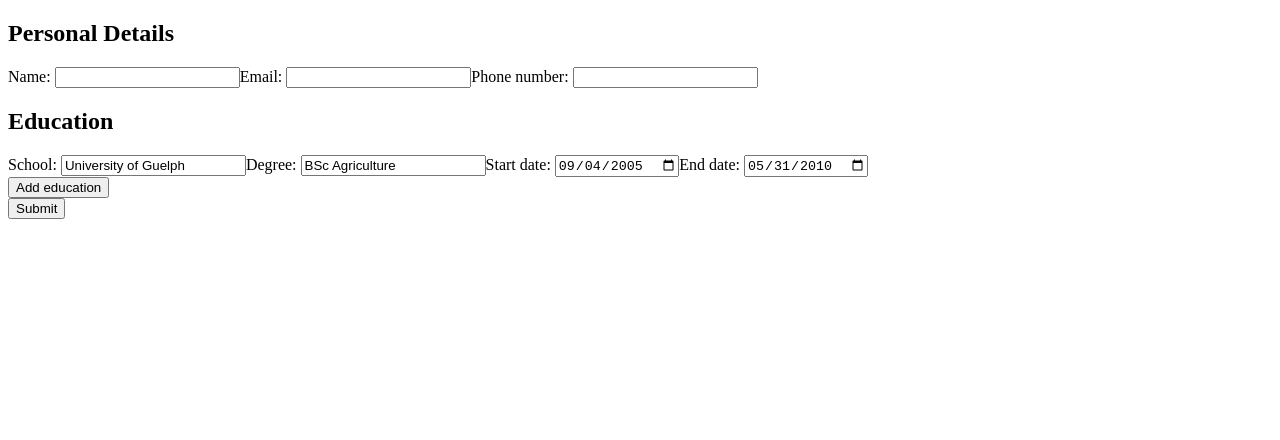
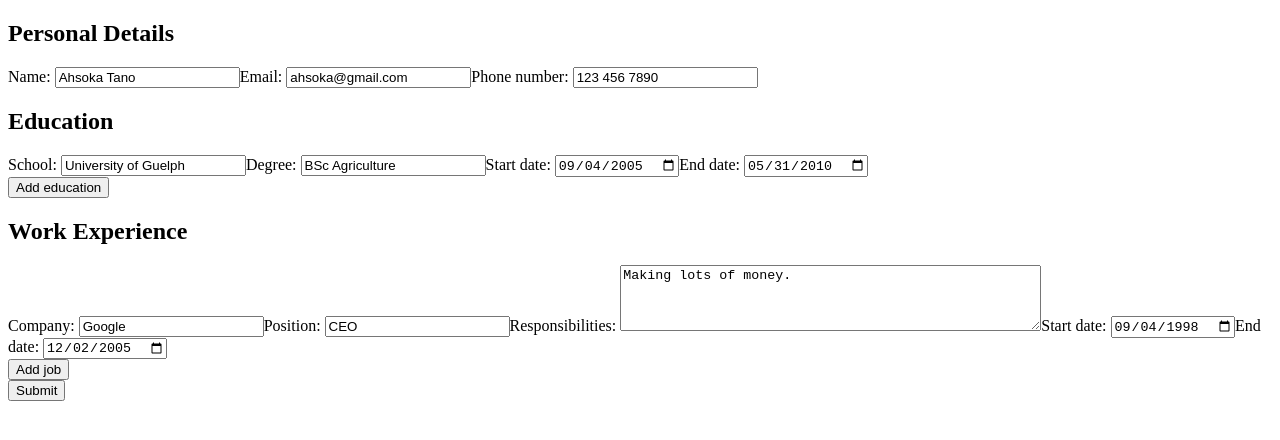
Before and after one commit to jooo-lee/cv-papa, a React (Vite) app: page / in a window 1280 px wide. Shown: the top 440 px of the page. Built offline with nearby package versions, Linux system fonts and the light colour scheme.

Commit message:
Create work experience input section

```diff
--- a/src/App.jsx
+++ b/src/App.jsx
@@ -5,9 +5,9 @@ import Preview from './components/Preview';
 
 function App() {
   const [personalInfo, setPersonalInfo] = useState({
-    name: '',
-    email: '',
-    phone: '',
+    name: 'Ahsoka Tano',
+    email: 'ahsoka@gmail.com',
+    phone: '123 456 7890',
   });
   const [educations, setEducations] = useState([
     {
@@ -16,6 +16,16 @@ function App() {
       degree: 'BSc Agriculture',
       start: '2005-09-04',
       end: '2010-05-31',
+    },
+  ]);
+  const [jobs, setJobs] = useState([
+    {
+      id: uuidv4(),
+      company: 'Google',
+      position: 'CEO',
+      responsibilities: 'Making lots of money.',
+      start: '1998-09-04',
+      end: '2005-12-02',
     },
   ]);
   const [submitted, setSubmitted] = useState(false);
@@ -27,6 +37,8 @@ function App() {
         setPersonalInfo={setPersonalInfo}
         educations={educations}
         setEducations={setEducations}
+        jobs={jobs}
+        setJobs={setJobs}
         setSubmitted={setSubmitted}
       />
     );
@@ -35,6 +47,7 @@ function App() {
       <Preview
         personalInfo={personalInfo}
         educations={educations}
+        jobs={jobs}
         setSubmitted={setSubmitted}
       />
     );
--- a/src/components/Form.jsx
+++ b/src/components/Form.jsx
@@ -3,12 +3,15 @@ import { v4 as uuidv4 } from 'uuid';
 import Section from './Section';
 import PersonalInput from './PersonalInput';
 import EducationInput from './EducationInput';
+import JobInput from './JobInput';
 
 function Form({
   personalInfo,
   setPersonalInfo,
   educations,
   setEducations,
+  jobs,
+  setJobs,
   setSubmitted,
 }) {
   function updateEducation(educationId, property, value) {
@@ -18,6 +21,18 @@ function Form({
           return { ...education, [property]: value };
         } else {
           return education;
+        }
+      })
+    );
+  }
+
+  function updateJob(jobId, property, value) {
+    setJobs(
+      jobs.map((job) => {
+        if (job.id === jobId) {
+          return { ...job, [property]: value };
+        } else {
+          return job;
         }
       })
     );
@@ -56,6 +71,28 @@ function Form({
           Add education
         </button>
       </Section>
+      <Section name={'Work Experience'}>
+        {jobs.map((job) => (
+          <JobInput key={job.id} job={job} updateJob={updateJob} />
+        ))}
+        <button
+          type="button"
+          onClick={() => {
+            setJobs([
+              ...jobs,
+              {
+                id: uuidv4(),
+                company: '',
+                position: '',
+                responsibilities: '',
+                start: '',
+                end: '',
+              },
+            ]);
+          }}>
+          Add job
+        </button>
+      </Section>
       <button
         type="submit"
         onClick={(e) => {
--- /dev/null
+++ b/src/components/JobInput.jsx
@@ -0,0 +1,67 @@
+import Input from './Input';
+import TextArea from './TextArea';
+
+function JobInput({ job, updateJob }) {
+  function handleCompany(jobId, e) {
+    updateJob(jobId, 'company', e.target.value);
+  }
+
+  function handlePosition(jobId, e) {
+    updateJob(jobId, 'position', e.target.value);
+  }
+
+  function handleResponsibilities(jobId, e) {
+    updateJob(jobId, 'responsibilities', e.target.value);
+  }
+
+  function handleStartDate(jobId, e) {
+    updateJob(jobId, 'start', e.target.value);
+  }
+
+  function handleEndDate(jobId, e) {
+    updateJob(jobId, 'end', e.target.value);
+  }
+
+  return (
+    <div>
+      <Input
+        label={'Company:'}
+        id={'company' + job.id}
+        type={'text'}
+        value={job.company}
+        onChange={(e) => handleCompany(job.id, e)}
+      />
+      <Input
+        label={'Position:'}
+        id={'position' + job.id}
+        type={'text'}
+        value={job.position}
+        onChange={(e) => handlePosition(job.id, e)}
+      />
+      <TextArea
+        label={'Responsibilities:'}
+        id={'responsibilities' + job.id}
+        value={job.responsibilities}
+        rows={4}
+        cols={50}
+        onChange={(e) => handleResponsibilities(job.id, e)}
+      />
+      <Input
+        label={'Start date:'}
+        id={'start' + job.id}
+        type={'date'}
+        value={job.start}
+        onChange={(e) => handleStartDate(job.id, e)}
+      />
+      <Input
+        label={'End date:'}
+        id={'end' + job.id}
+        type={'date'}
+        value={job.end}
+        onChange={(e) => handleEndDate(job.id, e)}
+      />
+    </div>
+  );
+}
+
+export default JobInput;
--- /dev/null
+++ b/src/components/TextArea.jsx
@@ -0,0 +1,17 @@
+function TextArea({ label, id, value, rows, cols, onChange }) {
+  return (
+    <>
+      <label htmlFor={id}>
+        {label}{' '}
+        <textarea
+          value={value}
+          id={id}
+          rows={rows}
+          cols={cols}
+          onChange={onChange}></textarea>
+      </label>
+    </>
+  );
+}
+
+export default TextArea;
```
